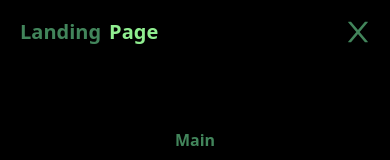
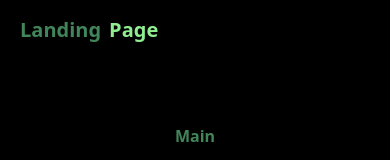
Before and after one commit to nemo256/landy, a Next.js app: page / in a window 390 px wide. Shown: the top 160 px of the page. Built offline with nearby package versions, Linux system fonts and the light colour scheme.

Commit message:
fixed navbar responsiveness on mobile

```diff
--- a/components/Header.jsx
+++ b/components/Header.jsx
@@ -58,11 +58,11 @@ const Header = () => {
             </CallButton>
           </a>
         </div>
-        <div className="flex text-secondary cursor-pointer">
+        <div className="hidden sm:flex text-secondary cursor-pointer">
           <AiOutlineMenu onClick={() => { setOpen(!open) }} className={open ? 'w-8 h-8' : 'hidden'}/>
           <AiOutlineClose onClick={() => { setOpen(!open) }} className={!open ? 'w-8 h-8' : 'hidden'}/>
         </div>
-        <div className="bg-primary mt-16 flex flex-col items-center absolute left-1/2 transform -translate-x-1/2">
+        <div className="hidden sm:flex bg-primary mt-16 flex flex-col items-center absolute left-1/2 transform -translate-x-1/2">
           <ul>
             {open && sections.map((section) => (
               <Link key={section.name} href={section.link}>
```
